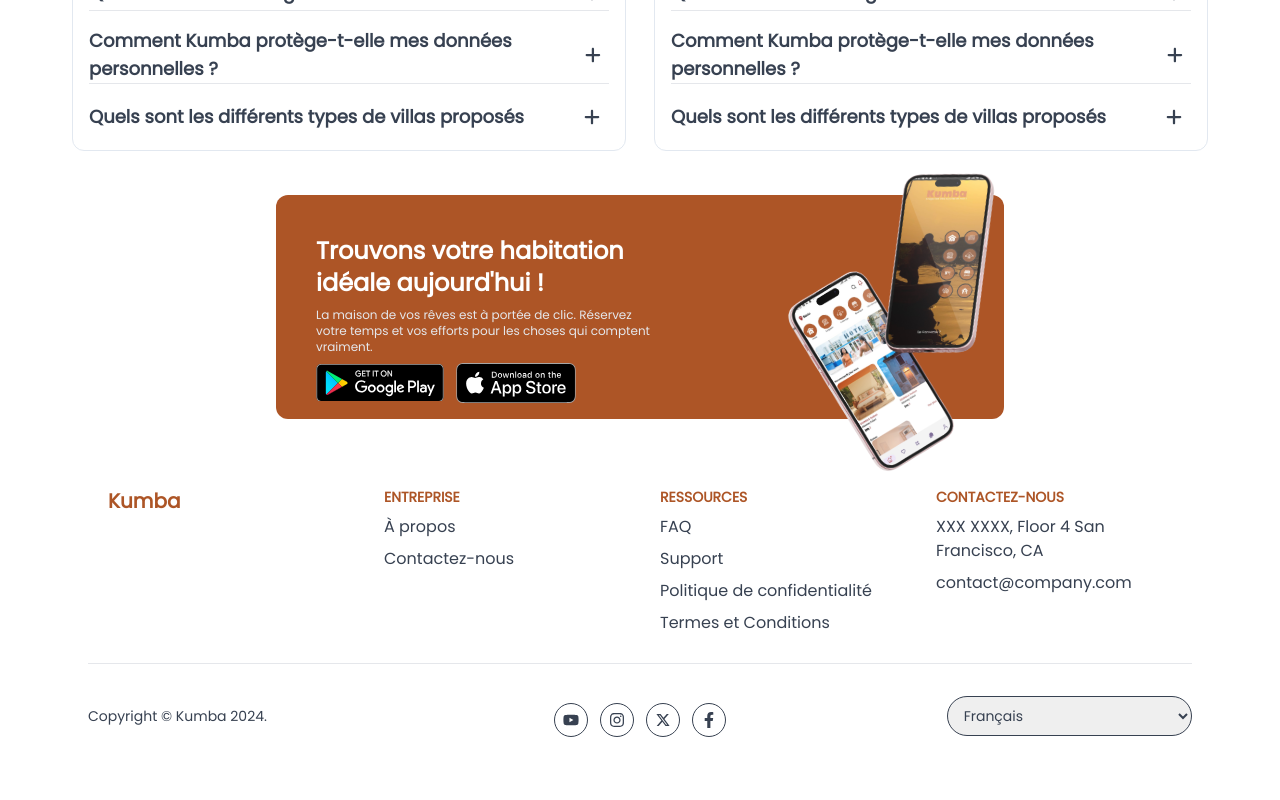
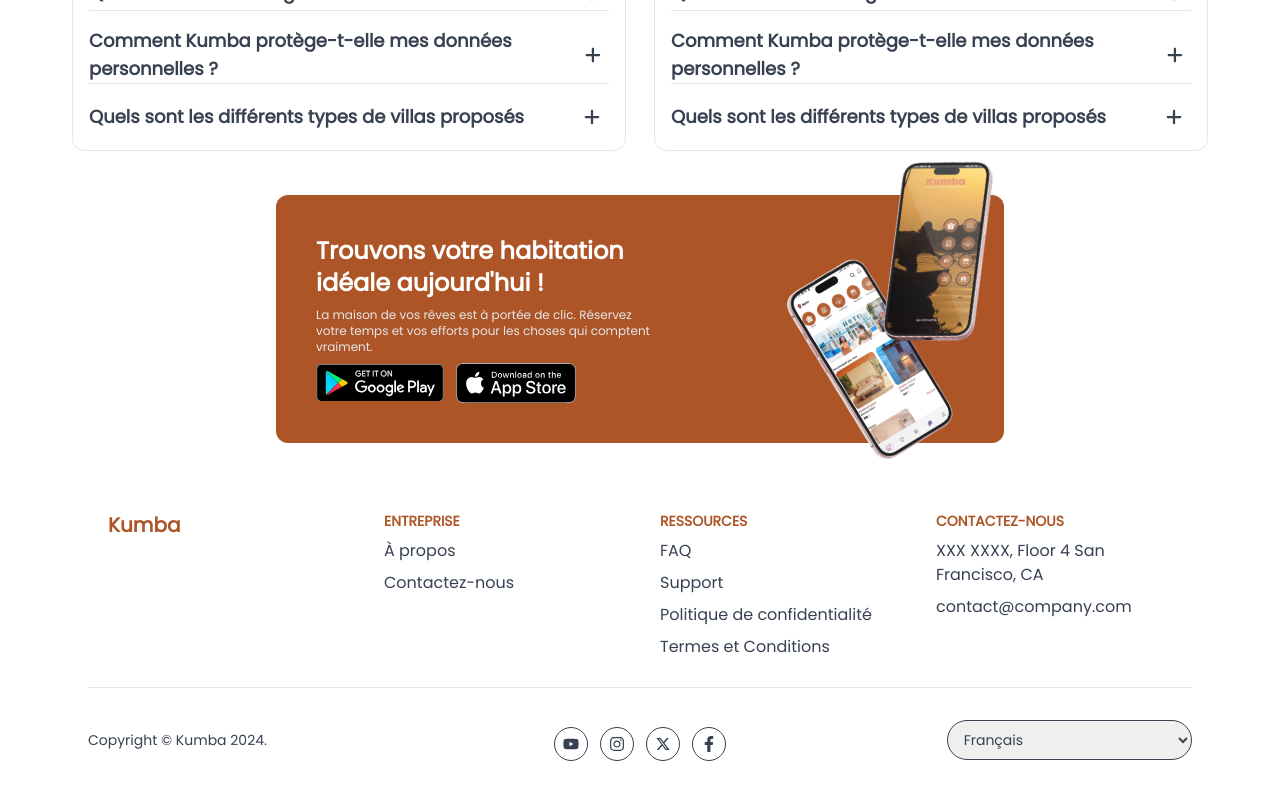
Before and after one commit to NorlanCoder/kumba-landing, a React (Create React App) app: page / in a window 1280 px wide. Shown: the part 1889-2689 px from the top of the page. Before the commit the page ends 2665 px from the top, so only its background shows below. Built offline with nearby package versions, Linux system fonts and the light colour scheme.

Commit message:
modification du footer

```diff
--- a/src/components/Footer.jsx
+++ b/src/components/Footer.jsx
@@ -8,7 +8,7 @@ function Footer() {
     <>
       <section className="max-w-3xl mx-auto">
         <section className="my-5 mx-5 bg-terre p-2 rounded-xl flex items-center justify-between relative">
-          <div className="text-white p-2 sm:pl-8 sm:pt-8">
+          <div className="text-white p-2 sm:pl-8 sm:pt-8 sm:pb-8">
             <h1 className="text-2xl font-extrabold mb-2 sm:w-1/2">
               Trouvons votre habitation idéale aujourd'hui !
             </h1>
```
